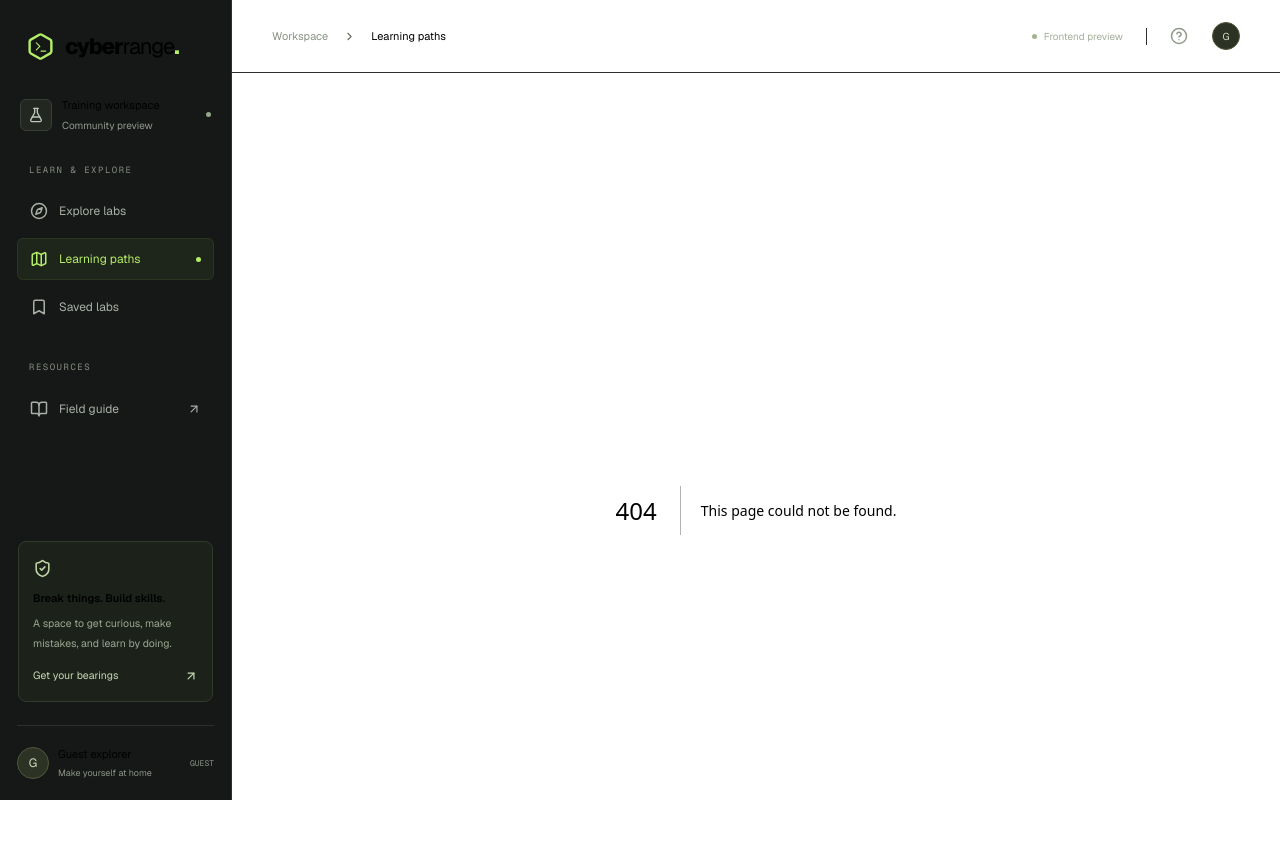
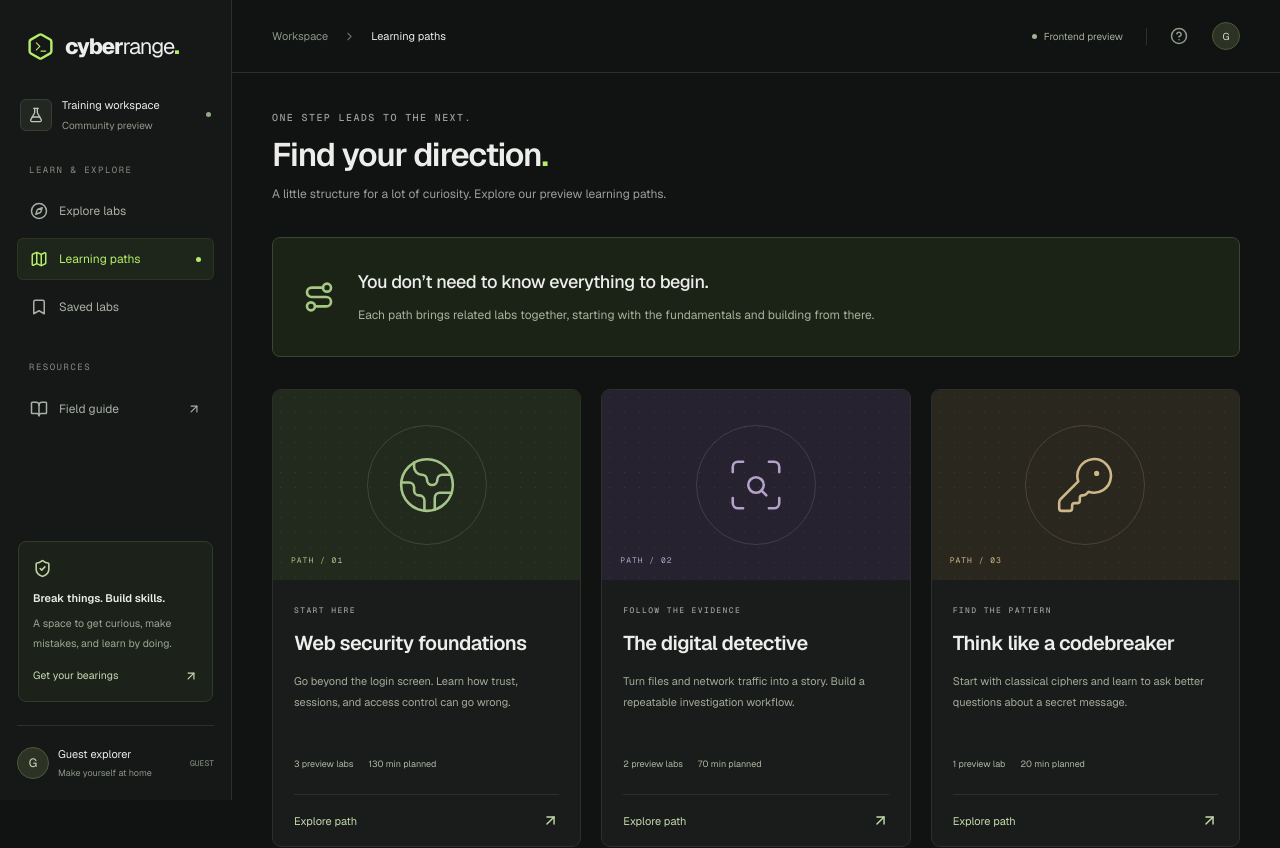
Before and after one commit to Yoshi4489/cyber-lab, a Next.js app: page /paths in a window 1280 px wide. Before the commit this address had no page. Shown: the top 848 px of the page. Built offline with nearby package versions, Linux system fonts and the light colour scheme.

Commit message:
feat(web): add learning paths

```diff
--- /dev/null
+++ b/src/app/paths/[slug]/page.tsx
@@ -0,0 +1,80 @@
+import type { Metadata } from "next";
+import Link from "next/link";
+import { notFound } from "next/navigation";
+import { ArrowLeft, ArrowUpRight, Clock3 } from "lucide-react";
+import { learningPaths, getLab } from "@/lib/catalog";
+import { DifficultyBadge } from "@/components/lab-card";
+
+type Props = { params: Promise<{ slug: string }> };
+export const dynamicParams = false;
+
+export function generateStaticParams() {
+  return learningPaths.map((path) => ({ slug: path.slug }));
+}
+export async function generateMetadata({ params }: Props): Promise<Metadata> {
+  const { slug } = await params;
+  return {
+    title:
+      learningPaths.find((path) => path.slug === slug)?.title ??
+      "Path not found",
+  };
+}
+
+export default async function PathPage({ params }: Props) {
+  const { slug } = await params;
+  const path = learningPaths.find((item) => item.slug === slug);
+  if (!path) notFound();
+  return (
+    <>
+      <Link href="/paths" className="back-link">
+        <ArrowLeft size={15} />
+        All learning paths
+      </Link>
+      <div className="page-heading">
+        <div>
+          <p className="eyebrow">{path.label}</p>
+          <h1>
+            {path.title}
+            <span className="accent">.</span>
+          </h1>
+          <p>{path.description}</p>
+        </div>
+      </div>
+      <p className="path-preview-note">
+        Suggested order · Preview briefings · Completion tracking arrives with
+        live labs
+      </p>
+      <div className="path-timeline">
+        {path.labSlugs.map((labSlug, index) => {
+          const lab = getLab(labSlug)!;
+          return (
+            <article className="path-step" key={labSlug}>
+              <span className="step-number">0{index + 1}</span>
+              <div>
+                <span className="eyebrow">{lab.category}</span>
+                <h2>
+                  <Link href={`/labs/${lab.slug}`}>{lab.title}</Link>
+                </h2>
+                <p>{lab.description}</p>
+                <div className="detail-meta">
+                  <DifficultyBadge difficulty={lab.difficulty} />
+                  <span>
+                    <Clock3 size={14} />
+                    {lab.minutes} min
+                  </span>
+                </div>
+              </div>
+              <Link
+                href={`/labs/${lab.slug}`}
+                className="step-link"
+                aria-label={`Open ${lab.title} briefing`}
+              >
+                <ArrowUpRight size={22} />
+              </Link>
+            </article>
+          );
+        })}
+      </div>
+    </>
+  );
+}
--- /dev/null
+++ b/src/app/paths/page.tsx
@@ -0,0 +1,76 @@
+import type { Metadata } from "next";
+import Link from "next/link";
+import {
+  ArrowUpRight,
+  Globe2,
+  ScanSearch,
+  KeyRound,
+  Route,
+} from "lucide-react";
+import { learningPaths, getLab } from "@/lib/catalog";
+
+export const metadata: Metadata = { title: "Learning paths" };
+const icons = { web: Globe2, search: ScanSearch, key: KeyRound };
+
+export default function PathsPage() {
+  return (
+    <>
+      <div className="page-heading">
+        <div>
+          <p className="eyebrow">ONE STEP LEADS TO THE NEXT.</p>
+          <h1>
+            Find your direction<span className="accent">.</span>
+          </h1>
+          <p>
+            A little structure for a lot of curiosity. Explore our preview
+            learning paths.
+          </p>
+        </div>
+      </div>
+      <div className="path-intro">
+        <Route size={32} />
+        <div>
+          <h2>You don’t need to know everything to begin.</h2>
+          <p>
+            Each path brings related labs together, starting with the
+            fundamentals and building from there.
+          </p>
+        </div>
+      </div>
+      <div className="path-grid">
+        {learningPaths.map((path, i) => {
+          const Icon = icons[path.icon];
+          const minutes = path.labSlugs.reduce(
+            (sum, slug) => sum + (getLab(slug)?.minutes ?? 0),
+            0,
+          );
+          return (
+            <article className="path-card" key={path.slug}>
+              <div className={`path-art path-art-${i}`}>
+                <Icon size={62} strokeWidth={1} />
+                <span>PATH / 0{i + 1}</span>
+              </div>
+              <div className="path-card-content">
+                <p className="eyebrow">{path.label}</p>
+                <h2>
+                  <Link href={`/paths/${path.slug}`}>{path.title}</Link>
+                </h2>
+                <p>{path.description}</p>
+                <div className="path-facts">
+                  <span>
+                    {path.labSlugs.length} preview{" "}
+                    {path.labSlugs.length === 1 ? "lab" : "labs"}
+                  </span>
+                  <span>{minutes} min planned</span>
+                </div>
+                <Link href={`/paths/${path.slug}`} className="path-link">
+                  Explore path <ArrowUpRight size={17} />
+                </Link>
+              </div>
+            </article>
+          );
+        })}
+      </div>
+    </>
+  );
+}
```
